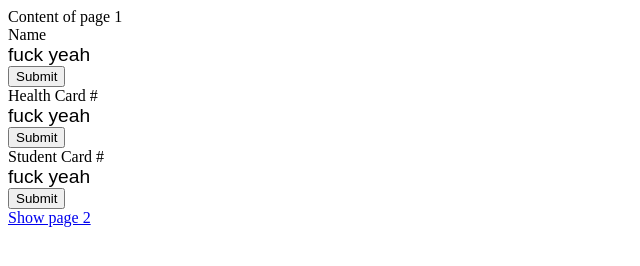
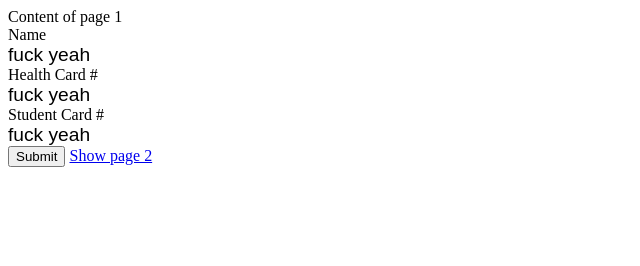
Before and after one commit to shimmy568/uOttaHack-2018, a website: page www/index.html in a window 1280 px wide. Shown: the whole page, without its empty margins (0-640 px from the left). Drawn offline with Linux system fonts and the light colour scheme.

Commit message:
1 submit

```diff
--- a/www/index.html
+++ b/www/index.html
@@ -29,7 +29,6 @@
                     <!-->fuck yeah<!-->
                     </textinput>
                     </div>
-                    <input type="submit" value="Submit">
                     </form>
                 <header class = "health-number">
                     Health Card #
@@ -40,7 +39,6 @@
                     <!-->fuck yeah<!-->
                     </textinput>
                     </div>
-                    <input type="submit" value="Submit">
                     </form>
                 <header class = "student-number">
                     Student Card #
@@ -51,8 +49,9 @@
                     <!-->fuck yeah<!-->
                     </textinput>
                     </div>
+                    </form>
                     <input type="submit" value="Submit">
-                    </form>
+
             <a href="#" onclick="return show('Page2','Page1');">Show page 2</a>
           </div>
 
```
